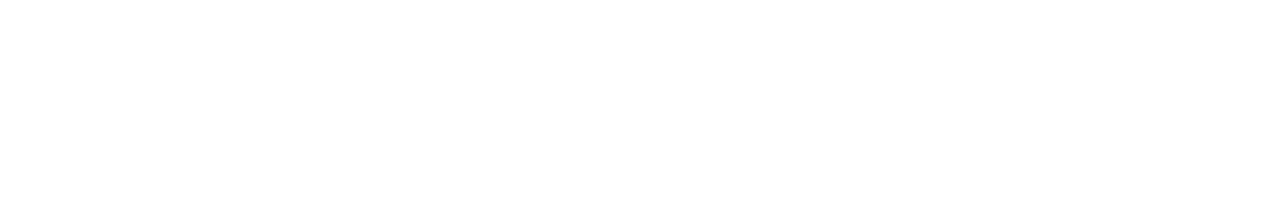
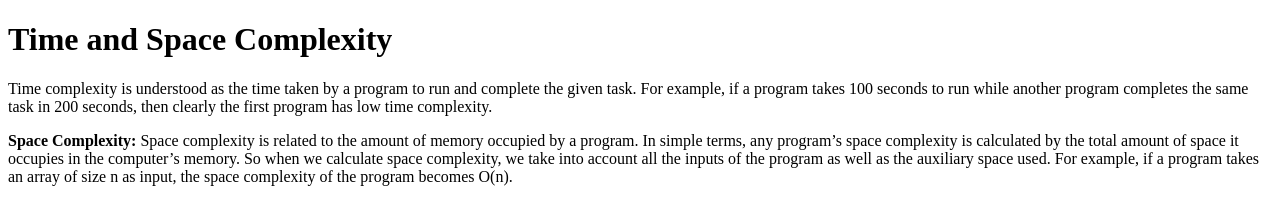
Before and after one commit to acciojob/time-and-space-complexity-Shreyasssonar, a website: page main.html in a window 1280 px wide. Drawn offline with Linux system fonts and the light colour scheme.

Commit message:
created a submission

```diff
--- a/main.html
+++ b/main.html
@@ -8,6 +8,10 @@
 
 <body>
 	<!-- the entire body must be written by student -->
+	<h1>Time and Space Complexity</h1>
+	<P>Time complexity is understood as the time taken by a program to run and complete the given task. For example, if a program takes 100 seconds to run while another program completes the same task in 200 seconds, then clearly the first program has low time complexity.</P>
+
+	<P><b>Space Complexity: </b> Space complexity is related to the amount of memory occupied by a program. In simple terms, any program’s space complexity is calculated by the total amount of space it occupies in the computer’s memory. So when we calculate space complexity, we take into account all the inputs of the program as well as the auxiliary space used. For example, if a program takes an array of size n as input, the space complexity of the program becomes O(n).</P>
     <script type="text/javascript" src="./script.js">
 </script>
 
```
